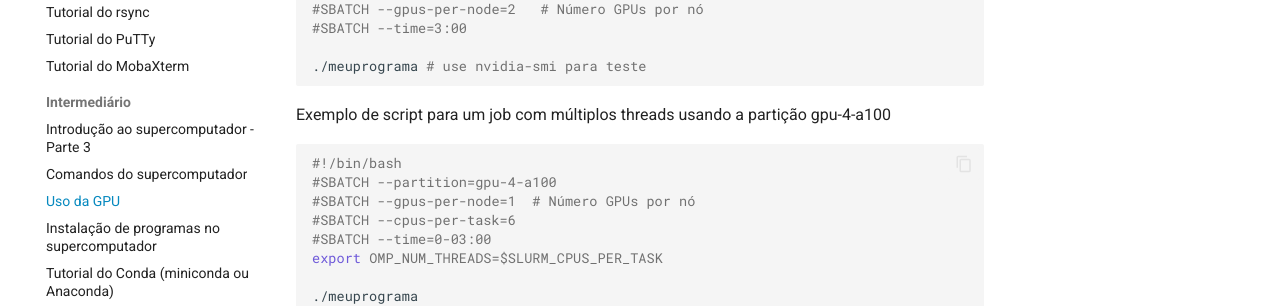
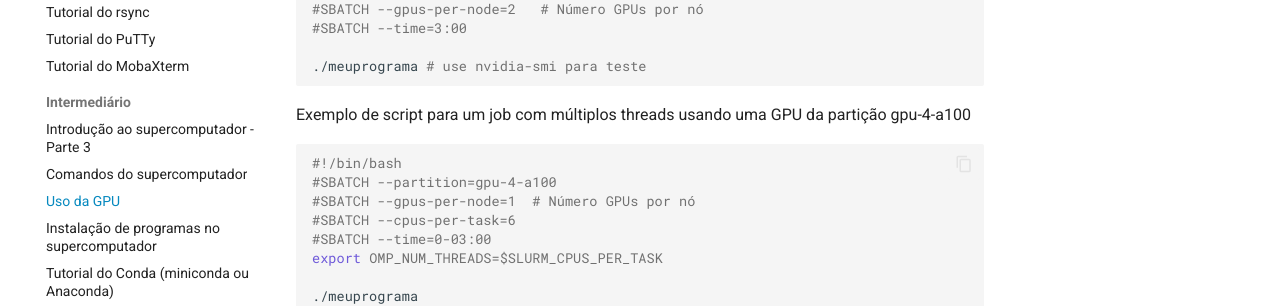
Before and after one commit to NPAD-UFRN/Tutorials, an MkDocs documentation site: the page built from docs/intermediate/gpu.md, in a window 1280 px wide and 900 px high. Shown: the part 379-685 px from the top of the window. Built offline with MkDocs 1.6.1 and Material for MkDocs 9.7.7, drawn with Linux system fonts in a browser that asks for light colours; comment, search, counter and statistics services are not loaded.

Commit message:
Update gpu.md

````diff
--- a/docs/intermediate/gpu.md
+++ b/docs/intermediate/gpu.md
@@ -15,7 +15,7 @@ Um exemplo de script de job para usar duas GPUs da partição gpu-8-v100:
 ./meuprograma # use nvidia-smi para teste
 ```
 
-Exemplo de script para um job com múltiplos threads usando a partição gpu-4-a100
+Exemplo de script para um job com múltiplos threads usando uma GPU da partição gpu-4-a100
 
 ```bash
 #!/bin/bash
````
